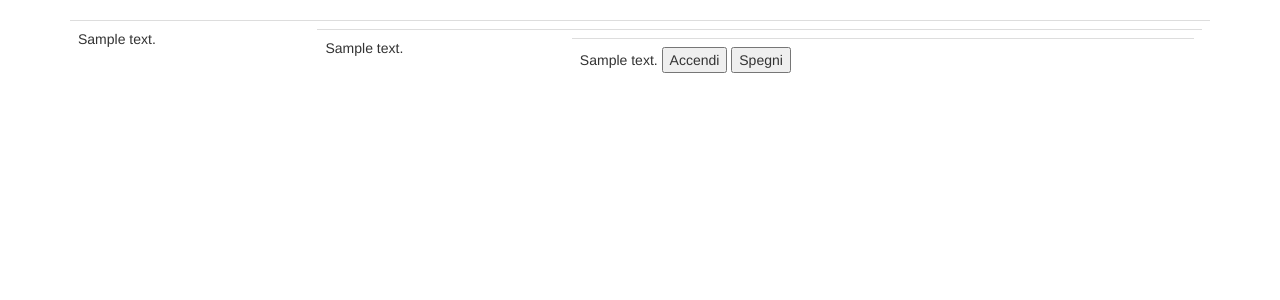
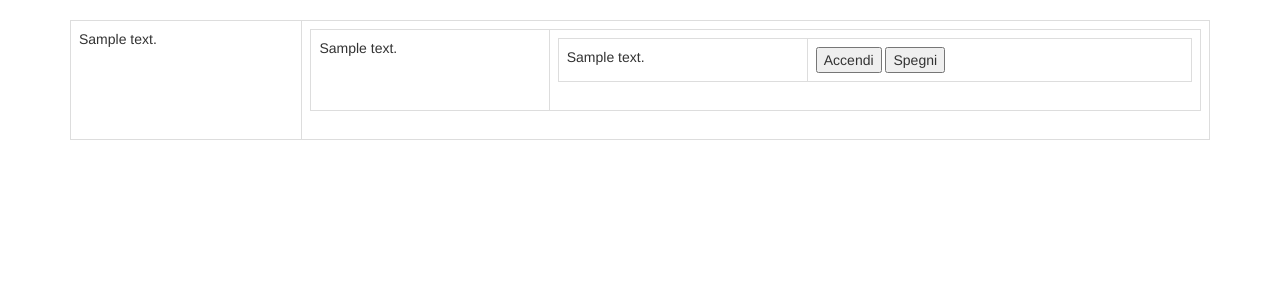
Before and after one commit to avivace/sha, a Flask app: page /dashboard in a window 1280 px wide. Shown: the part 52-352 px from the top of the page. Run offline with Flask 2, Linux system fonts and the light colour scheme; a user stored in the database is signed in; tables that the repository leaves empty hold one stand-in row (values such as "Sample post"); some libraries are stand-ins or nearby versions.

Commit message:
Modificato design dashboard di controllo luci

```diff
--- a/webapp/app/templates/_attuatore.html
+++ b/webapp/app/templates/_attuatore.html
@@ -1,11 +1,11 @@
-    <table class="table table-hover">
 								<tr>
 									<td>
+										{{ attuatore.description }}
+									</td>
+									<td>
 										<form>
-					{{ attuatore.description }}
 											<input type="button" value="Accendi" onclick="accendi('{{ attuatore.topic }}')">
 											<input type="button" value="Spegni" onclick="spegni('{{ attuatore.topic }}')">
 										</form>
 									</td>
 								</tr>
-    </table>
--- a/webapp/app/templates/_piano.html
+++ b/webapp/app/templates/_piano.html
@@ -1,12 +1,12 @@
-    <table class="table table-hover">
 		<tr>
 			<td>
 				{{ piano.description }}
 			</td>
 			<td>
+				<table class="table table-bordered">
 					{% for stanza in piano.stanze %}
 						{% include '_stanza.html' %}
 					{% endfor %}
+				</table>
 			</td>
 		</tr>
-    </table>
--- a/webapp/app/templates/_stanza.html
+++ b/webapp/app/templates/_stanza.html
@@ -1,12 +1,10 @@
-    <table class="table table-hover">
 					<tr>
+						<td>{{ stanza.description }}</td>
 						<td>
-				{{ stanza.description }}
-            </td>
-            <td>
+							<table class="table table-bordered">
 								{% for attuatore in stanza.attuatori %}
 									{% include '_attuatore.html' %}
 								{% endfor %}
+							</table>
 						</td>
 					</tr>
-    </table>
--- a/webapp/app/templates/dashboard.html
+++ b/webapp/app/templates/dashboard.html
@@ -1,9 +1,11 @@
 {% extends "base.html" %}
 
 {% block app_content %}
-    {% for piano in piani %}
-        {% include '_piano.html' %}
-    {% endfor %}
+	<table class="table table-bordered">
+		{% for piano in piani %}
+			{% include '_piano.html' %}
+		{% endfor %}
+	</table>
 	<script>
 
 		function accendi(topic) {
```
Lines whose indentation alone changed are shown as unchanged.
